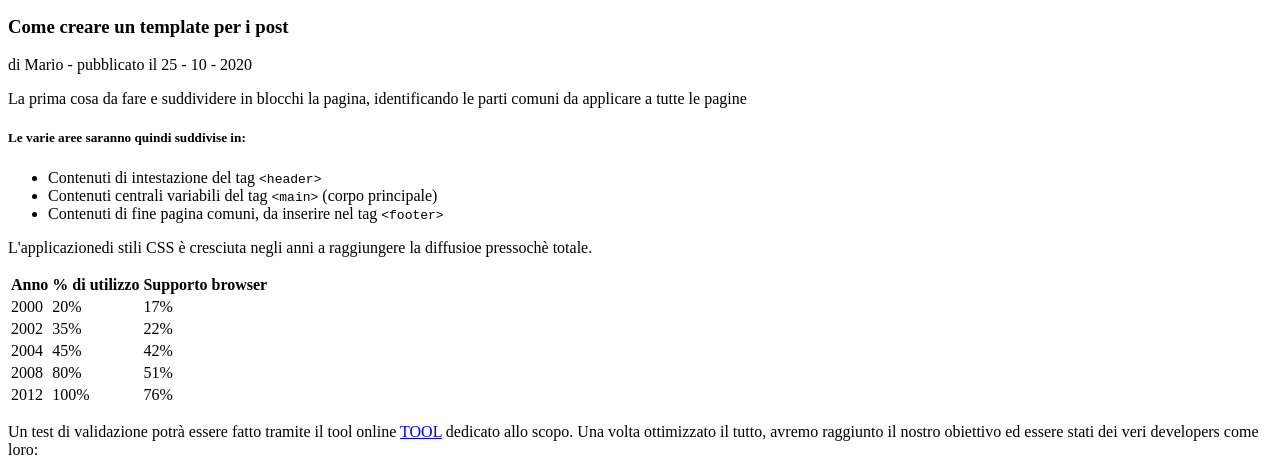
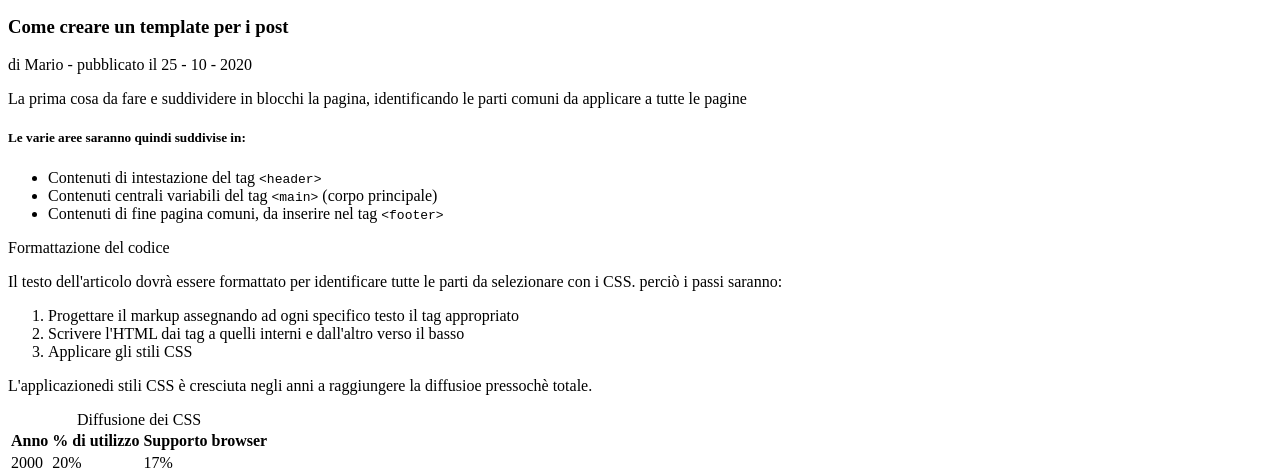
Before and after one commit to MrMax01/S1-L2-Form-table-container, a plain HTML site: page index.html in a window 1280 px wide. Shown: the part 254-726 px from the top of the page. Drawn offline with Linux system fonts and the light colour scheme; grey boxes are pictures that could not be loaded.

Commit message:
adding text in article

```diff
--- a/index.html
+++ b/index.html
@@ -43,8 +43,21 @@
           <li>Contenuti centrali variabili del tag <code>&lt;main&gt;</code> (corpo principale)</li>
           <li>Contenuti di fine pagina comuni, da inserire nel tag <code>&lt;footer&gt;</code></li>
         </ul>
+        <p>Formattazione del codice</p>
+        <p>
+          Il testo dell'articolo dovrà essere formattato per identificare tutte le parti da selezionare con i CSS.
+          perciò i passi saranno:
+        </p>
+        <ol>
+          <li>Progettare il markup assegnando ad ogni specifico testo il tag appropriato</li>
+          <li>Scrivere l'HTML dai tag a quelli interni e dall'altro verso il basso</li>
+          <li>Applicare gli stili CSS</li>
+        </ol>
         <p>L'applicazionedi stili CSS è cresciuta negli anni a raggiungere la diffusioe pressochè totale.</p>
         <table>
+          <caption>
+            Diffusione dei CSS
+          </caption>
           <thead>
             <tr>
               <th>Anno</th>
```
